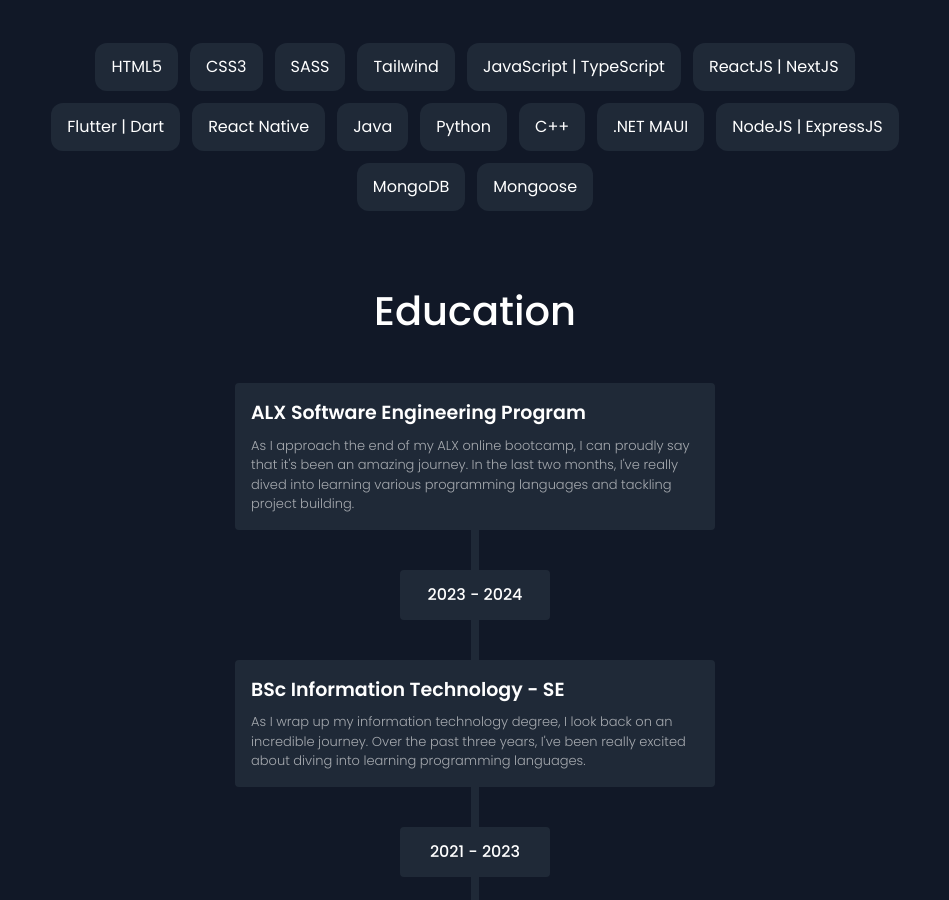
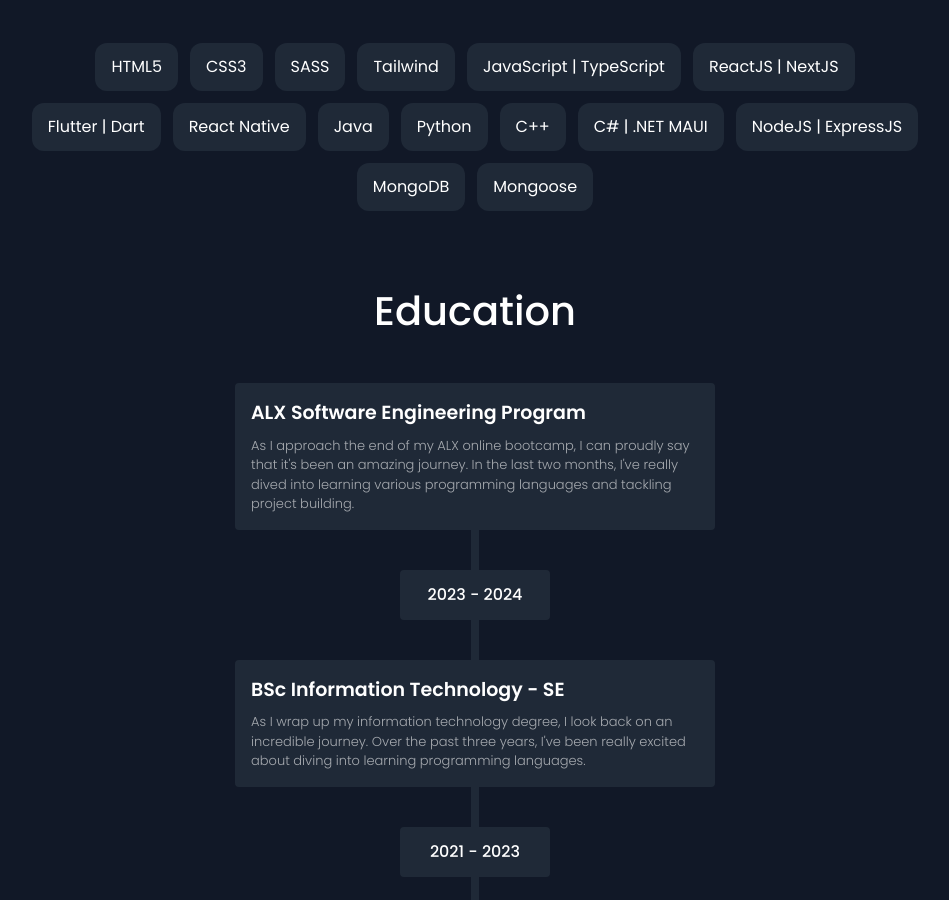
Before and after one commit to Maphari/maphari-folio, a Next.js app: page / in a window 1280 px wide. Shown: the part 2538-3438 px from the top of the page, without its empty margins (165-1114 px from the left). Built offline with nearby package versions, Linux system fonts and the light colour scheme.

Commit message:
Update Skills.tsx

```diff
--- a/app/skills-section/Skills.tsx
+++ b/app/skills-section/Skills.tsx
@@ -124,7 +124,7 @@ export const Skills: React.FC = () => {
           whileInView={{ opacity: 1, x: 0 }}
           transition={transtition}
         >
-          .NET MAUI
+          C# | .NET MAUI
         </motion.div>
         <motion.div
           className="bg-[#1F2937] py-3 px-4 rounded-xl"
```
